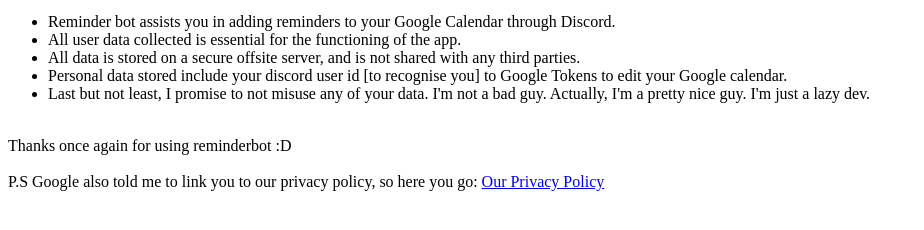
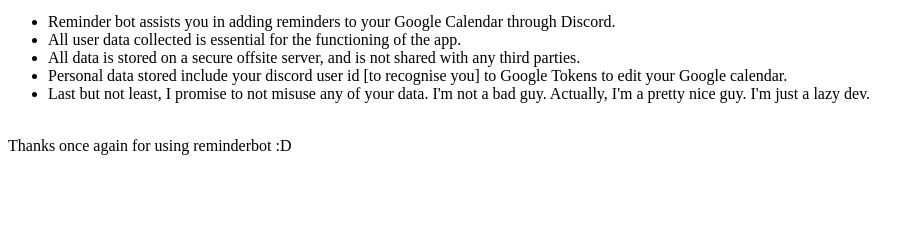
Before and after one commit to SteakFisher/reminderBot, a website: page homepage.html in a window 1280 px wide. Shown: the part 556-786 px from the top of the page, without its empty margins (0-924 px from the left). Drawn offline with Linux system fonts and the light colour scheme.

Commit message:
Update homepage.html

```diff
--- a/homepage.html
+++ b/homepage.html
@@ -39,9 +39,6 @@
 
         <br>
         Thanks once again for using reminderbot :D<br><br>
-
-        P.S Google also told me to link you to our privacy policy, so here you go:
-        <a href="/api/auth/privacypolicy">Our Privacy Policy</a>
     </p>
 </body>
 </html>
```
